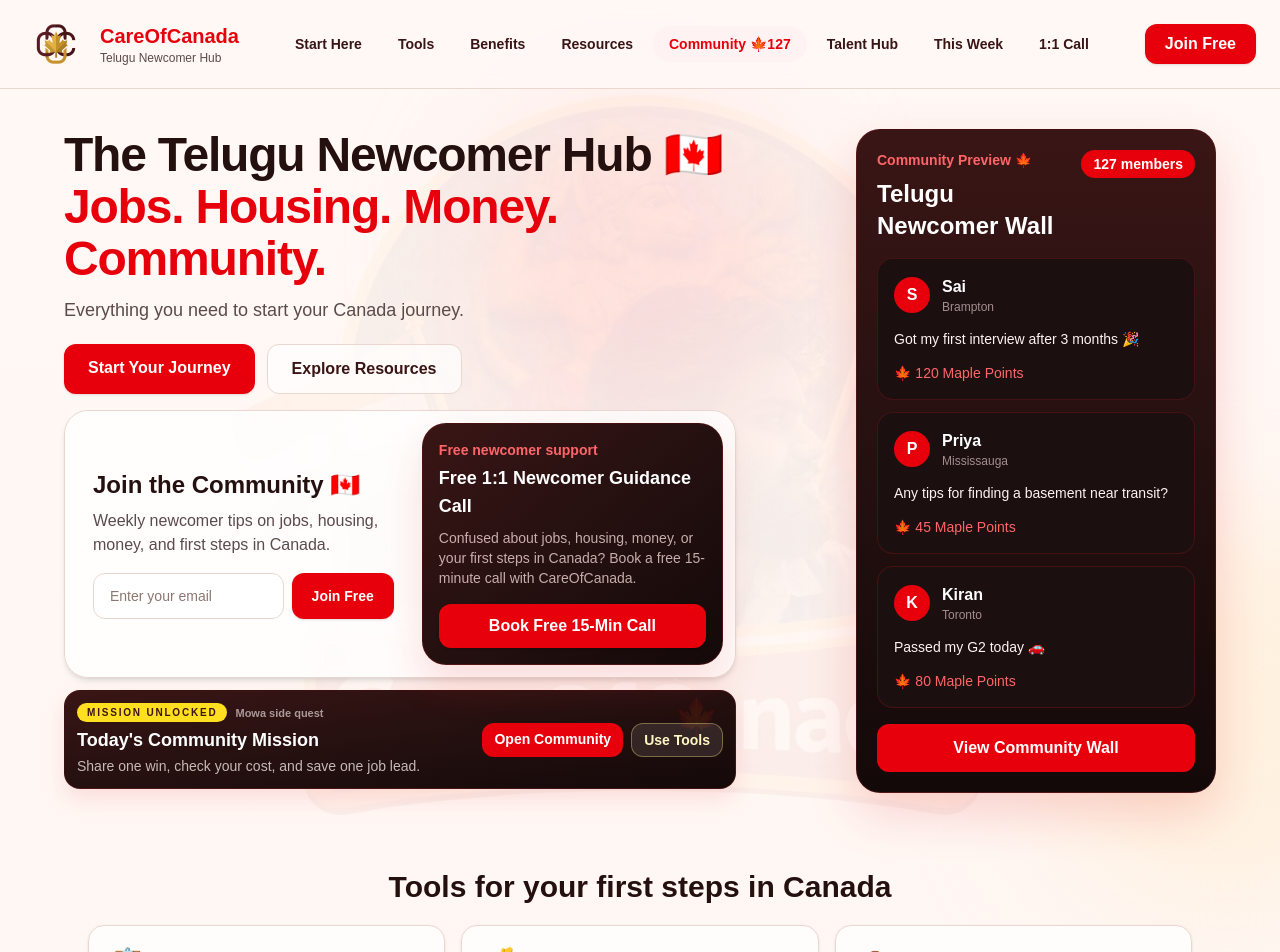
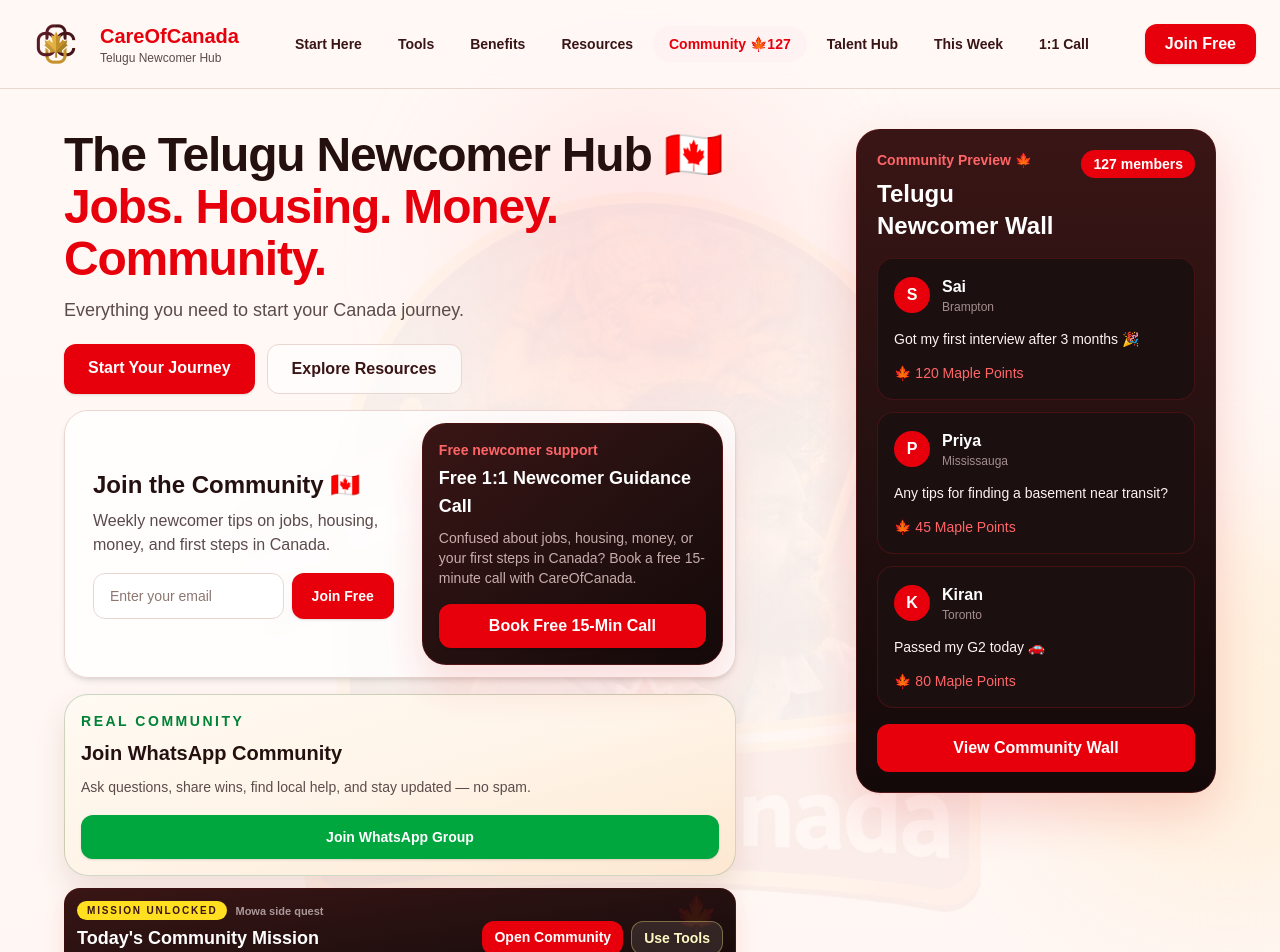
Before and after one commit to PranithhKotamraju/careofcanada, a Next.js app: page / in a window 1280 px wide. Shown: the top 952 px of the page. Built offline with nearby package versions, Linux system fonts and the light colour scheme.

Commit message:
Add WhatsApp community CTA

```diff
--- a/app/community/page.tsx
+++ b/app/community/page.tsx
@@ -1,6 +1,7 @@
 "use client";
 
 import GuidanceCallCard from "@/components/GuidanceCallCard";
+import WhatsAppCommunityCard from "@/components/WhatsAppCommunityCard";
 import { motion } from "framer-motion";
 import { useEffect, useState } from "react";
 import type { FormEvent } from "react";
@@ -645,6 +646,7 @@
             </motion.div>
           ))}
 
+          <WhatsAppCommunityCard compact />
           <GuidanceCallCard />
 
           <motion.div
--- a/app/page.tsx
+++ b/app/page.tsx
@@ -5,6 +5,7 @@
 import JobTracker from "@/components/JobTracker";
 import BenefitsGuide from "@/components/BenefitsGuide";
 import CommunityMissionBanner from "@/components/CommunityMissionBanner";
+import WhatsAppCommunityCard from "@/components/WhatsAppCommunityCard";
 import { useState } from "react";
 import { motion } from "framer-motion";
 
@@ -294,6 +295,7 @@
               </div>
             </motion.div>
 
+            <WhatsAppCommunityCard compact className="mx-auto mt-4 max-w-2xl lg:mx-0" />
             <CommunityMissionBanner />
           </motion.div>
 
@@ -593,7 +595,26 @@
       </section>
 
       <footer className="relative z-10 border-t border-[#ead7cf] px-4 py-8 text-center text-sm text-[#5c4b4b]">
-        © 2026 CareOfCanada • The Telugu Newcomer Hub 🇨🇦
+        <div className="flex flex-col items-center justify-center gap-3 sm:flex-row">
+          <span>© 2026 CareOfCanada • The Telugu Newcomer Hub 🇨🇦</span>
+          <span className="hidden text-[#c9aaa0] sm:inline">•</span>
+          <a
+            href="https://chat.whatsapp.com/FofHnslAO2IGQ0oJysYWrG?mode=gi_t"
+            target="_blank"
+            rel="noopener noreferrer"
+            className="font-semibold text-green-700 hover:text-green-800"
+          >
+            WhatsApp
+          </a>
+          <a
+            href="https://www.instagram.com/careofcanada"
+            target="_blank"
+            rel="noopener noreferrer"
+            className="font-semibold text-red-600 hover:text-red-700"
+          >
+            Instagram
+          </a>
+        </div>
       </footer>
     </main>
   );
--- /dev/null
+++ b/components/WhatsAppCommunityCard.tsx
@@ -0,0 +1,56 @@
+"use client";
+
+import { motion } from "framer-motion";
+
+const whatsAppGroupUrl =
+  "https://chat.whatsapp.com/FofHnslAO2IGQ0oJysYWrG?mode=gi_t";
+
+type WhatsAppCommunityCardProps = {
+  compact?: boolean;
+  className?: string;
+};
+
+export default function WhatsAppCommunityCard({
+  compact = false,
+  className = "",
+}: WhatsAppCommunityCardProps) {
+  return (
+    <motion.div
+      initial={{ opacity: 0, y: 18 }}
+      whileInView={{ opacity: 1, y: 0 }}
+      viewport={{ once: true }}
+      transition={{ duration: 0.45 }}
+      whileHover={{ y: -4 }}
+      className={`overflow-hidden rounded-3xl border border-green-900/20 bg-gradient-to-br from-[#fffaf2] via-[#fff4e8] to-[#fde8d1] text-[#251010] shadow-[0_14px_30px_rgba(120,42,20,0.12)] ${className}`}
+    >
+      <div className={compact ? "p-4" : "p-5"}>
+        <p className="text-sm font-black uppercase tracking-[0.18em] text-green-700">
+          Real community
+        </p>
+        <h3 className={compact ? "mt-2 text-xl font-bold" : "mt-2 text-2xl font-bold"}>
+          Join WhatsApp Community
+        </h3>
+        <p className="mt-2 text-sm leading-6 text-[#5c4b4b]">
+          Ask questions, share wins, find local help, and stay updated — no
+          spam.
+        </p>
+
+        <a
+          href={whatsAppGroupUrl}
+          target="_blank"
+          rel="noopener noreferrer"
+          className="mt-4 inline-flex w-full items-center justify-center rounded-xl bg-green-600 px-5 py-3 text-sm font-semibold text-white shadow-sm transition hover:bg-green-700"
+        >
+          Join WhatsApp Group
+        </a>
+
+        {!compact && (
+          <p className="mt-3 text-xs leading-5 text-[#7a6660]">
+            Public group link with member approval enabled. Be kind, useful,
+            and careful with personal documents.
+          </p>
+        )}
+      </div>
+    </motion.div>
+  );
+}
```
